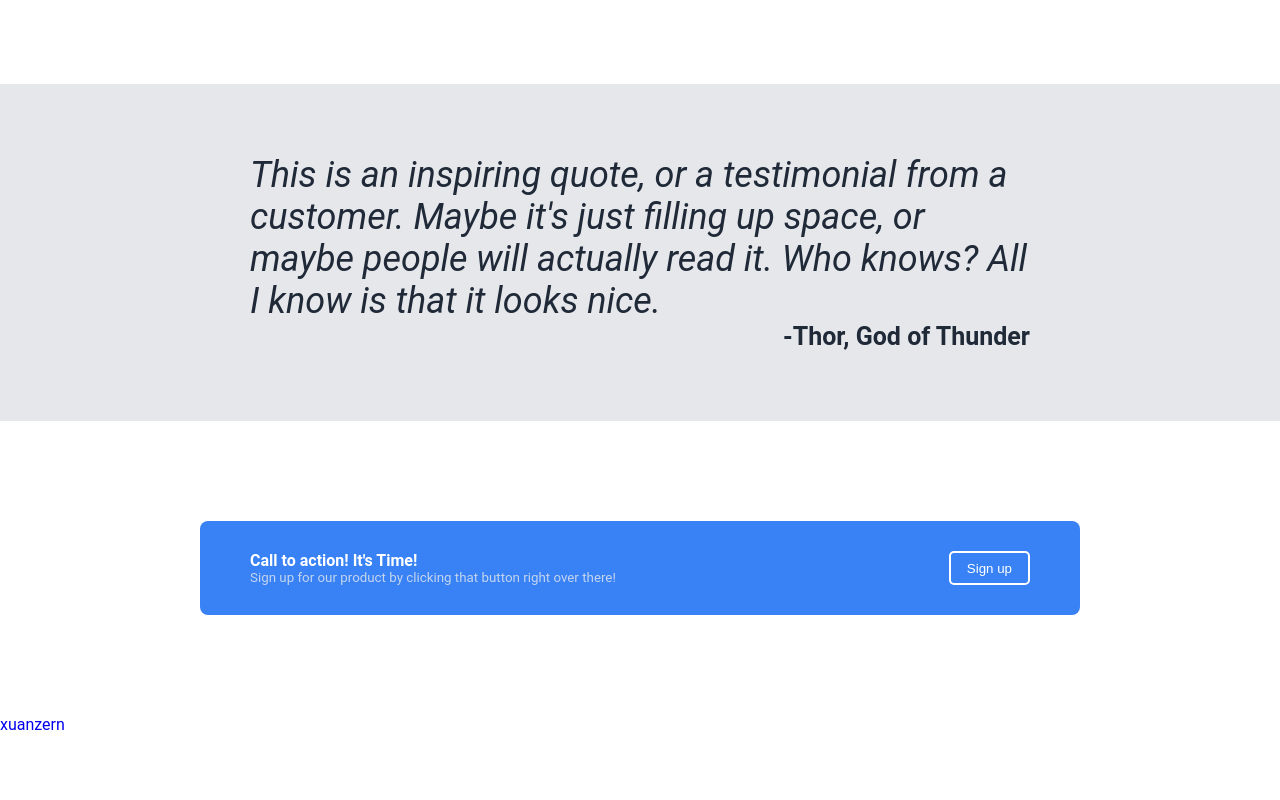
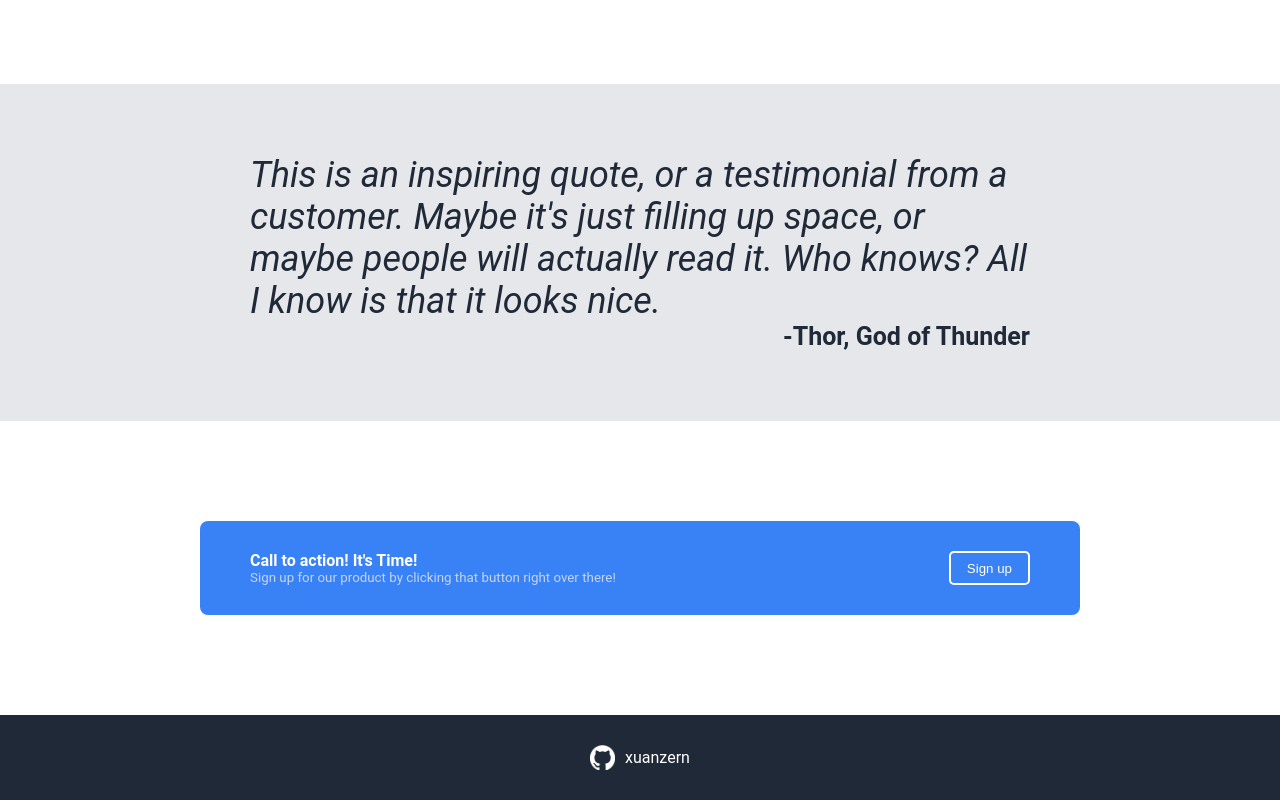
Before and after one commit to xuanzern/landing-page, a plain HTML site: page index.html in a window 1280 px wide. Shown: the part 831-1631 px from the top of the page. Before the commit the page ends 1565 px from the top, so only its background shows below. Drawn offline with Linux system fonts and the light colour scheme.

Commit message:
complete footer with author github

```diff
--- a/index.html
+++ b/index.html
@@ -46,6 +46,9 @@
         <button class="button">Sign up</button>
     </div>
 
-    <div class="footer"><a href="https://github.com/xuanzern">xuanzern</a></div>
+    <div class="footer">
+        <img src="../images/github-mark-white.png" alt="github logo" height="25" width ="25">
+        <a class="link" href="https://github.com/xuanzern">xuanzern</a>
+    </div>
 </body>
 </html>
--- a/style.css
+++ b/style.css
@@ -160,3 +160,16 @@ a {
     border-radius: 5px;
     padding: 2px 16px;
 }
+
+.footer {
+    display: flex;
+    background-color: #1F2937;
+    align-items: center;
+    justify-content: center;
+    padding: 30px;
+    gap: 10px;
+}
+
+.footer .link {
+    color: white;
+}
```
Also changed, not shown: images/github-mark-white.png (added).
